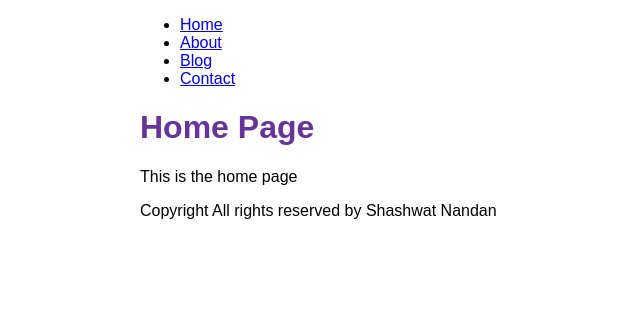
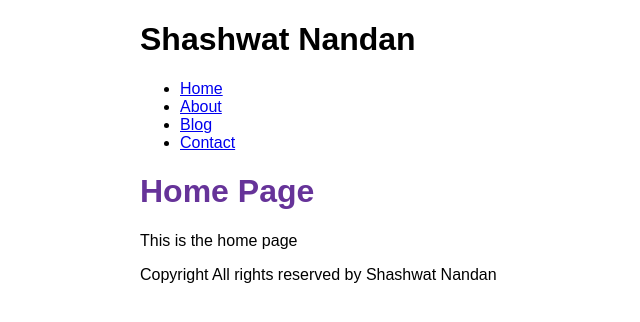
Before and after one commit to Shashwat-Nandan/Gatsby-UX-Website, a Gatsby site: page / in a window 1280 px wide. Shown: the whole page, without its empty margins (0-640 px from the left). Built offline with nearby package versions, Linux system fonts and the light colour scheme; Gatsby itself is replaced by a stand-in of ours.

Commit message:
Add hooks to extract site data

```diff
--- a/gatsby-config.js
+++ b/gatsby-config.js
@@ -1,7 +1,10 @@
+const siteMetadata = {
+  title: `Shashwat Nandan`,
+  description: `This is my coding blog`,
+};
+
 module.exports = {
-  siteMetadata: {
-    title: "Shashwat-UX",
-  },
+  siteMetadata,
   plugins: [
     "gatsby-plugin-gatsby-cloud",
     "gatsby-plugin-image",
--- a/src/components/layout.js
+++ b/src/components/layout.js
@@ -1,5 +1,7 @@
-import * as React from "react";
-import { Link, graphql, useStaticQuery } from "gatsby";
+import React from "react";
+import { Link } from "gatsby";
+
+import { useSiteMetadata } from "../hooks/use-site-metadata";
 
 import {
   container,
@@ -11,19 +13,11 @@ import {
 } from "./layout.module.css";
 
 const Layout = ({ pageTitle, children }) => {
-  // const data = useStaticQuery(graphql`
-  //   query {
-  //     site {
-  //       siteMetaData {
-  //         title
-  //       }
-  //     }
-  //   }
-  // `);
+  const { title, description } = useSiteMetadata();
   return (
     <main className={container}>
       <title>{pageTitle}</title>
-      {/* <h1>{data.site.siteMetaData.title}</h1> */}
+      <h1>{title}</h1>
       <nav>
         <ul className={navLinks}>
           <li className={navLinkItem}>
--- /dev/null
+++ b/src/hooks/use-site-metadata.js
@@ -0,0 +1,15 @@
+import { graphql, useStaticQuery } from "gatsby";
+
+export const useSiteMetadata = () => {
+  const { site } = useStaticQuery(graphql`
+    query SITE_METADATA_QUERY {
+      site {
+        siteMetadata {
+          title
+          description
+        }
+      }
+    }
+  `);
+  return site.siteMetadata;
+};
```
